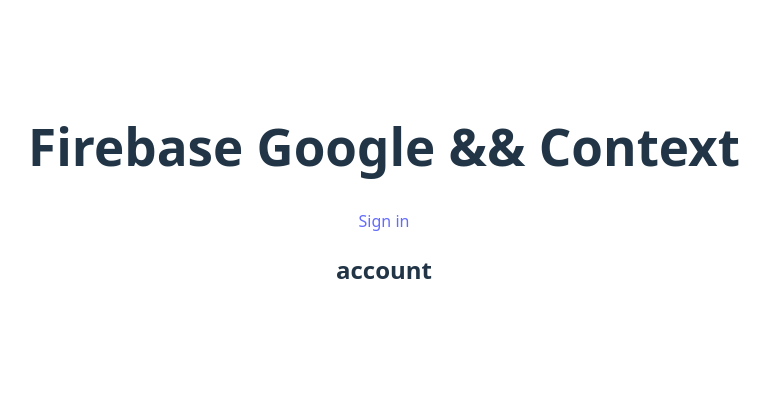
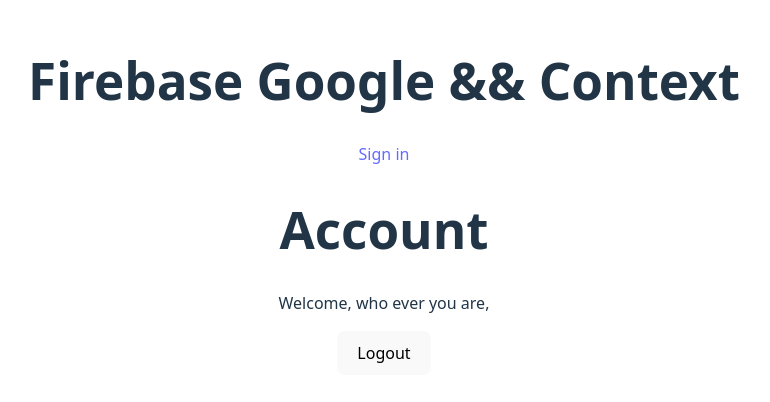
Before and after one commit to dim50dim/fire, a React (Vite) app: page /account in a window 1280 px wide. Shown: the part 204-606 px from the top of the page, without its empty margins (256-1026 px from the left). Built offline with nearby package versions, Linux system fonts and the light colour scheme; no server answers.

Commit message:
can not say it is easy thing. does not work some feaths.

```diff
--- a/src/assets/pages/Account.jsx
+++ b/src/assets/pages/Account.jsx
@@ -1,10 +1,27 @@
 import React from 'react'
+import { UserAuth } from '../../context/AuthContext';
+const Account = () => {
+    const {logOut,user} = UserAuth();
 
-const Account = () => {
+         const handleGoogleSignIn = async () => {
+          try {
+              await googleSignIn();
+
+          } catch (error) {
+              console.log(error);
+
+          }
+         }
   return (
+    <div className='w-[300px] m-aut0'>
+<h1 className='text-center text-2xl font-bold pt-12'>Account</h1>
     <div>
-        <h2>account</h2>
+      <p>Welcome, who ever you are, {user?.displayName }</p>
     </div>
+    <button onClick={handleGoogleSignIn} className='border py-2 px-5 mt-10'>Logout</button>
+
+    </div>
+
   )
 }
 
--- a/src/assets/pages/Signin.jsx
+++ b/src/assets/pages/Signin.jsx
@@ -21,7 +21,7 @@
      if(user != null) {
       navigate('/account')
      }
- },[])
+ },[user])
   return (
     <div>
           <h1 className='text-center text-3xl font-bold py-8'> Sign in</h1>
```
